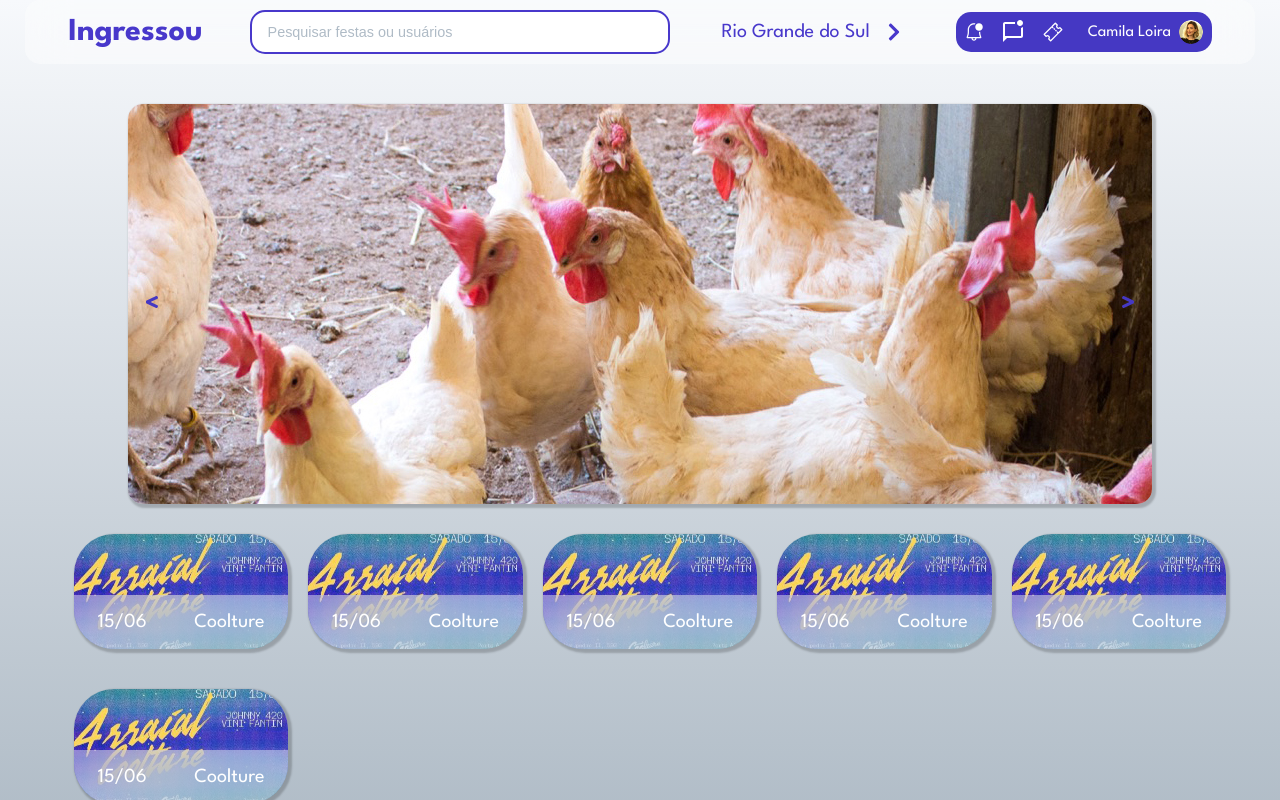
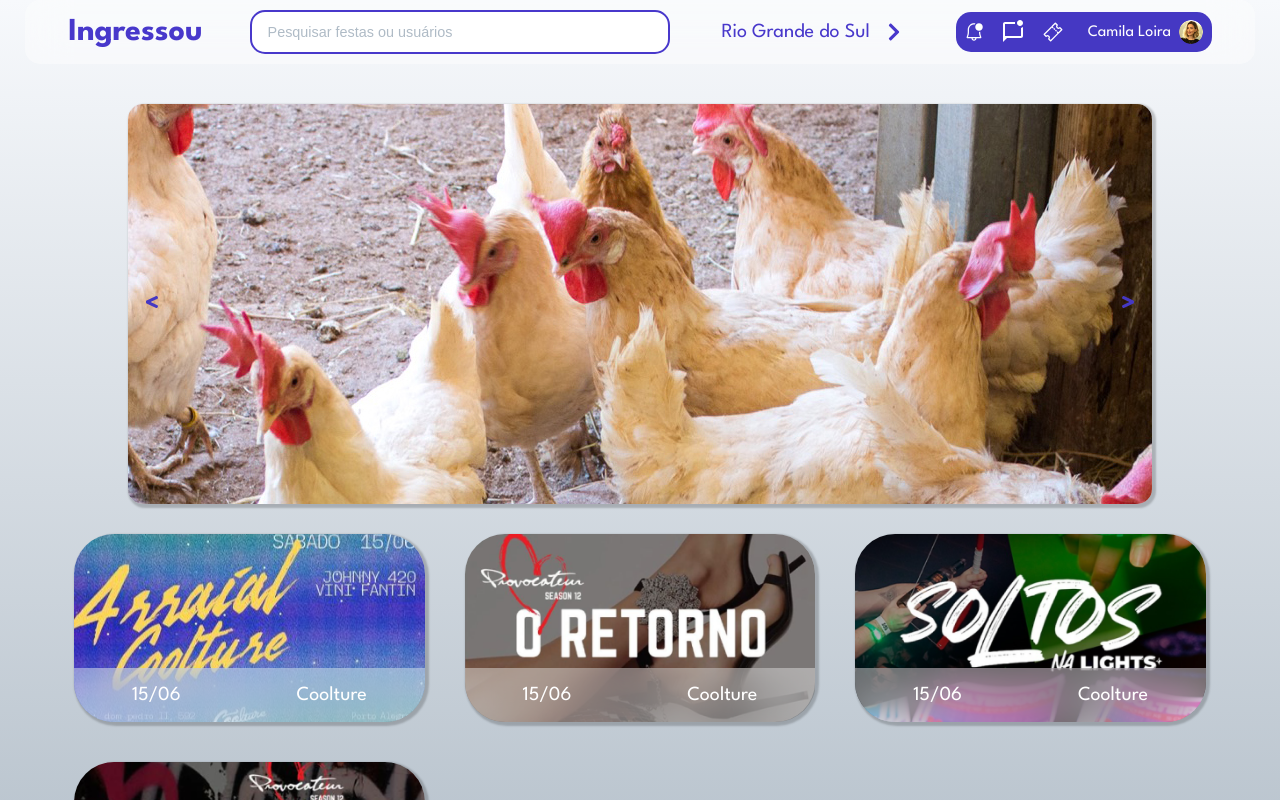
Before and after one commit to juliopontocom/ingressou, a React (Vite) app: page / in a window 1280 px wide. Shown: the top 800 px of the page. Built offline with nearby package versions, Linux system fonts and the light colour scheme.

Commit message:
dimensoes do card

```diff
--- a/src/components/card/card.jsx
+++ b/src/components/card/card.jsx
@@ -1,10 +1,9 @@
 import React from 'react';
 import styles from './card.module.css';
-import imagem1 from '../../assets/imagem1.png';
 
-const Card = () => {
+const Card = ({ backgroundImage }) => {
   return (
-    <div className={styles.card} style={{ backgroundImage: `url(${imagem1})` }}>
+    <div className={styles.card} style={{ backgroundImage: `url(${backgroundImage})` }}>
       <div className={styles.info}>
         <span className={styles.date}>15/06</span>
         <span className={styles.place}>Coolture</span>
--- a/src/components/card/card.module.css
+++ b/src/components/card/card.module.css
@@ -1,5 +1,6 @@
 .card {
-    width: 100%;
+  min-width: 300px;
+  width: auto;
   max-width: 400px; /* Máximo de largura do card */
   height: auto; /* Altura automática para manter proporção */
   aspect-ratio: 400 / 215; /* Manter proporção original */
--- a/src/components/scroll/scroll.jsx
+++ b/src/components/scroll/scroll.jsx
@@ -2,18 +2,20 @@ import React from 'react';
 import Carousel from '../carousel/carousel';
 import Card from '../card/card';
 import styles from './scroll.module.css';
+import imagem1 from '../../assets/imagem1.png';
+import imagem2 from '../../assets/imagem2.png';
+import imagem3 from '../../assets/imagem3.png';
+import imagem4 from '../../assets/imagem4.png';
 
 const Scroll = () => {
   return (
     <div className={styles.content}>
       <Carousel />
       <div className={styles.cardContainer}>
-        <Card />
-        <Card />
-        <Card />
-        <Card />
-        <Card />
-        <Card />
+        <Card backgroundImage={imagem1} />
+        <Card backgroundImage={imagem2} />
+        <Card backgroundImage={imagem3} />
+        <Card backgroundImage={imagem4} />
       </div>
     </div>
   );
--- a/src/components/scroll/scroll.module.css
+++ b/src/components/scroll/scroll.module.css
@@ -11,6 +11,6 @@
   .cardContainer {
     width: 90%;
     display: grid;
-    grid-template-columns: repeat(auto-fit, minmax(200px, 1fr));
+    grid-template-columns: repeat(auto-fit, minmax(300px, 1fr));
     gap: 20px;
   }
```
Lines whose indentation alone changed are shown as unchanged.
